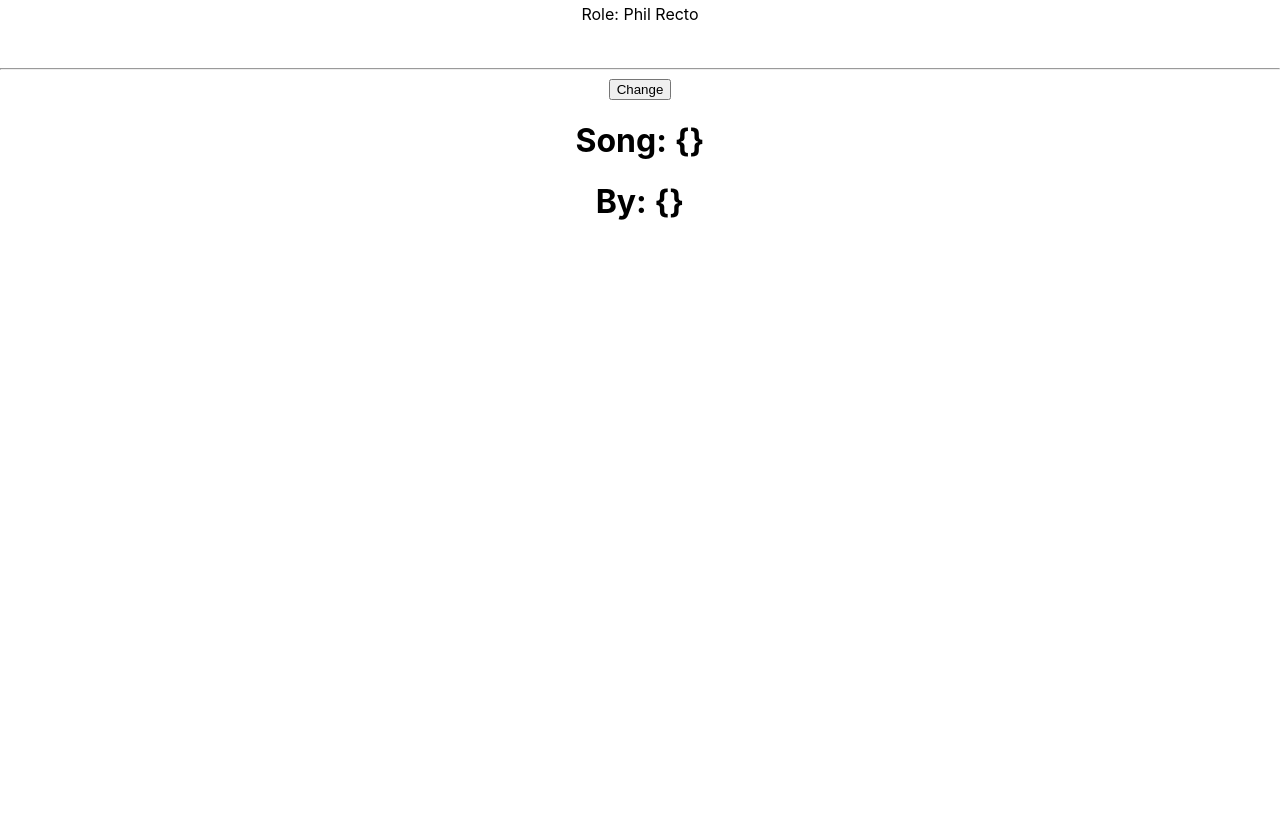
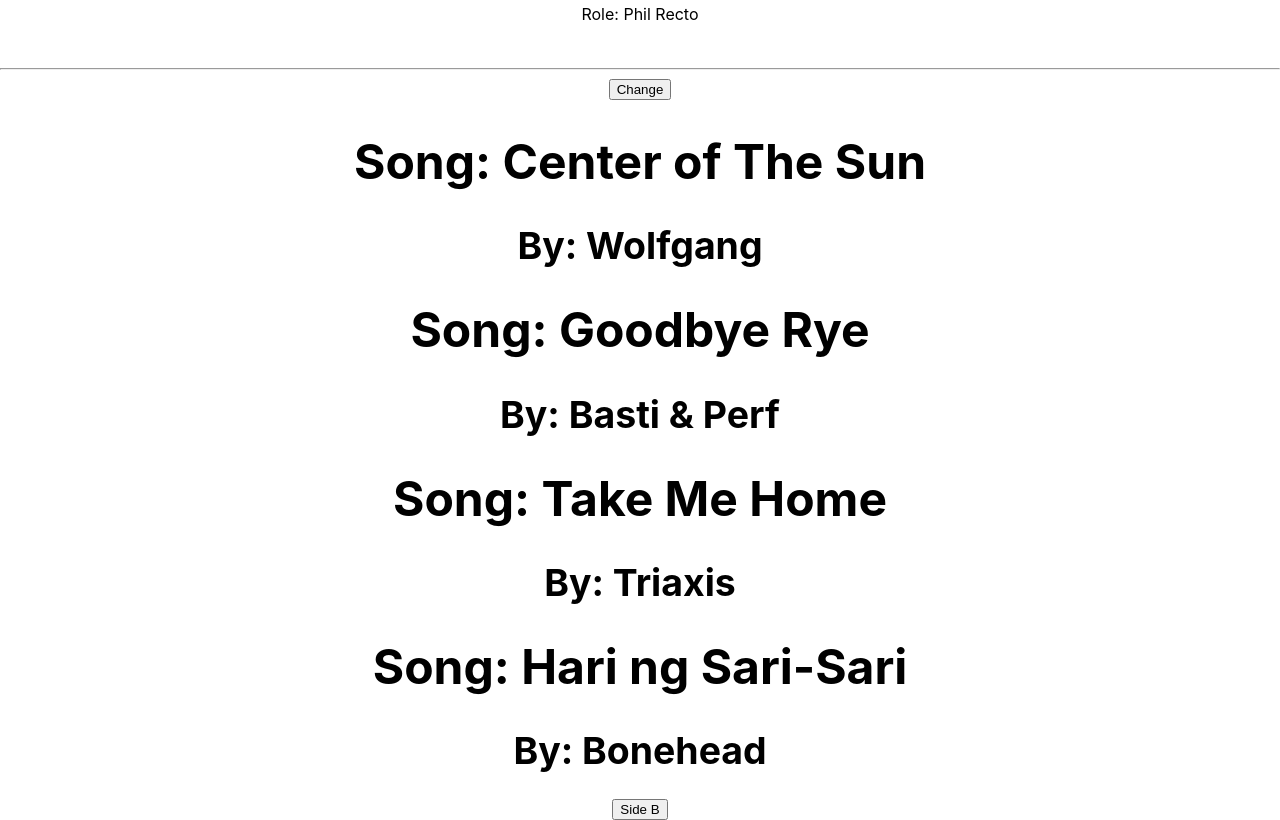
Before and after one commit to precto1285/changethebandReacto, a React (Create React App) app in the folder change-band/: page / in a window 1280 px wide. Shown: the part 540-1360 px from the top of the page. Before the commit the page ends 800 px from the top, so only its background shows below. Built offline with nearby package versions, Linux system fonts and the light colour scheme.

Commit message:
added click handler and changed state

```diff
--- a/change-band/src/BandTwo.js
+++ b/change-band/src/BandTwo.js
@@ -3,10 +3,33 @@
 import SongList from './SubCompTwo/SongList';
 
 const BandTwo = props => {
+  const [songState, setSongState] = useState({
+    song: ['Center of The Sun', 'Goodbye Rye', 'Take Me Home', 'Hari ng Sari-Sari'],
+    bandorigin: ['Wolfgang', 'Basti & Perf', 'Triaxis', 'Bonehead']
+  })
+
+  const changeSetHandler = () => {
+    setSongState({
+      song: ['Giyang', 'Natutulog Kong Mundo', 'Ang Himig Natin', 'Beep Beep'],
+      bandorigin: ['Razorback', 'Wolfgang', 'Juan De La Cruz Band']
+    })
+  }
+
   return (
     <div>
-      <SongList song='{}' />
-      <BandOrigin bandorigin='{}' />
+      <h2><SongList song={songState.song[0]} /></h2>
+      <h3><BandOrigin bandorigin={songState.bandorigin[0]} /></h3>
+      <b />
+      <h2><SongList song={songState.song[1]} /></h2>
+      <h3><BandOrigin bandorigin={songState.bandorigin[1]} /></h3>
+      <b />
+      <h2><SongList song={songState.song[2]} /></h2>
+      <h3><BandOrigin bandorigin={songState.bandorigin[2]} /></h3>
+      <b />
+      <h2><SongList song={songState.song[3]} /></h2>
+      <h3><BandOrigin bandorigin={songState.bandorigin[3]} /></h3>
+      <b />
+      <button onClick={changeSetHandler}>Side B</button>
     </div>
   )
 }
```
